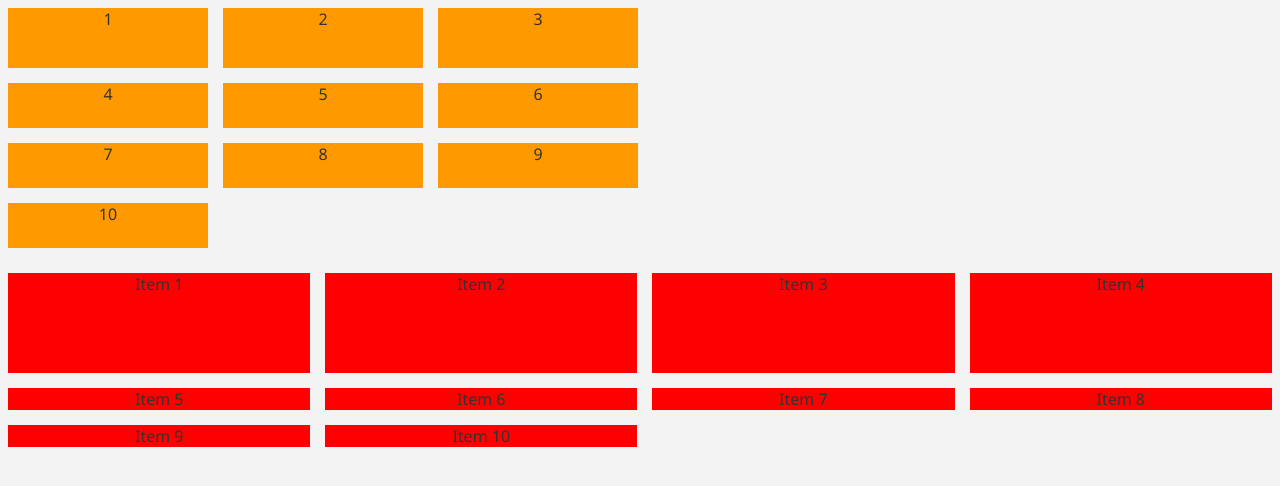
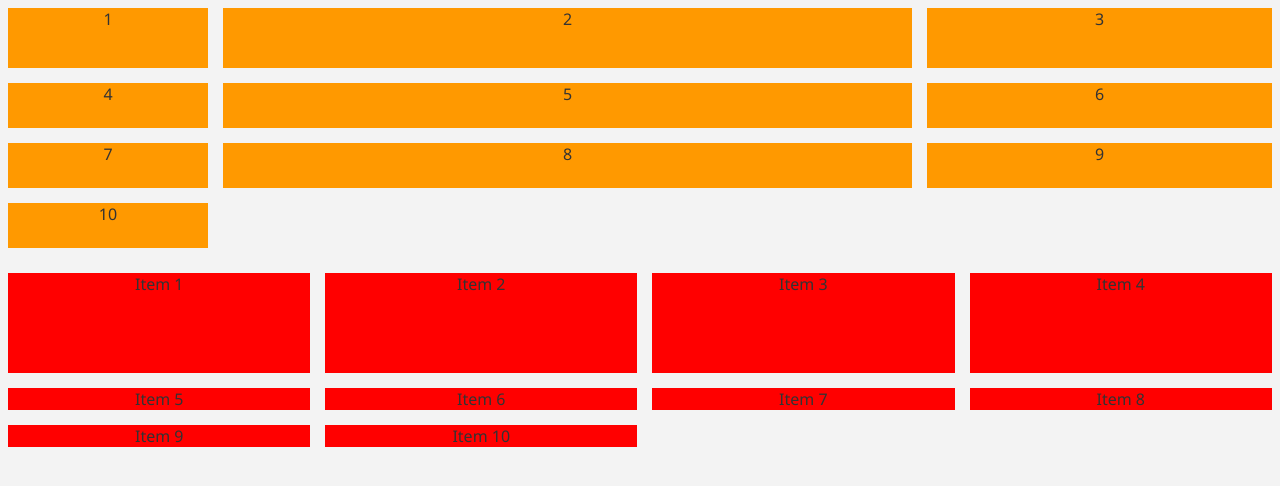
Before and after one commit to neil-coutinho/css-grid, an Angular app: page / in a window 1280 px wide. Shown: the top 486 px of the page. Built offline with nearby package versions, Linux system fonts and the light colour scheme.

Commit message:
FR Units

```diff
--- a/src/app/app.component.scss
+++ b/src/app/app.component.scss
@@ -1,9 +1,10 @@
 .container {
     display: grid;
-    grid-template-columns: 200px 200px 200px;
+    grid-template-columns: 200px 2fr 1fr;
     grid-template-rows: 60px;
     grid-gap: 15px;
     grid-auto-rows: 45px;
+    //grid-auto-flow: column;
 
     .item {
         background: var(--orange);
```
